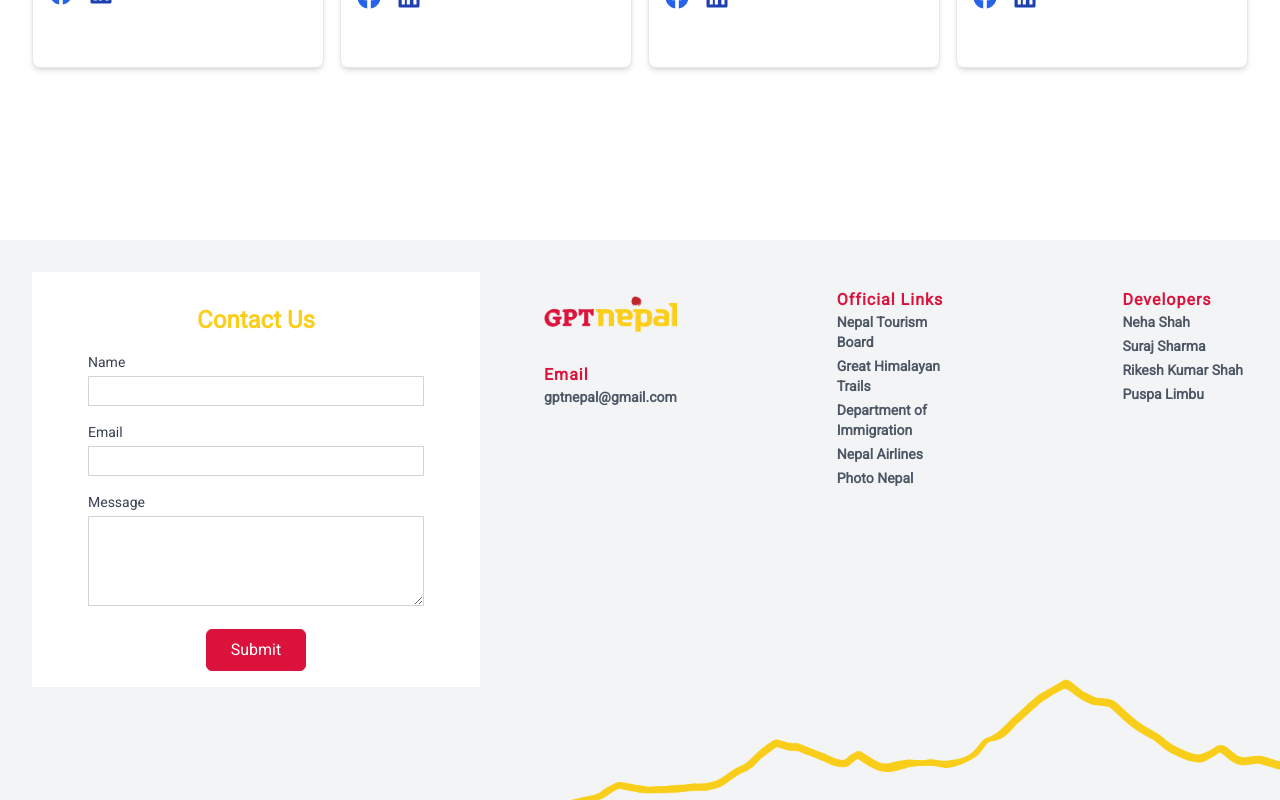
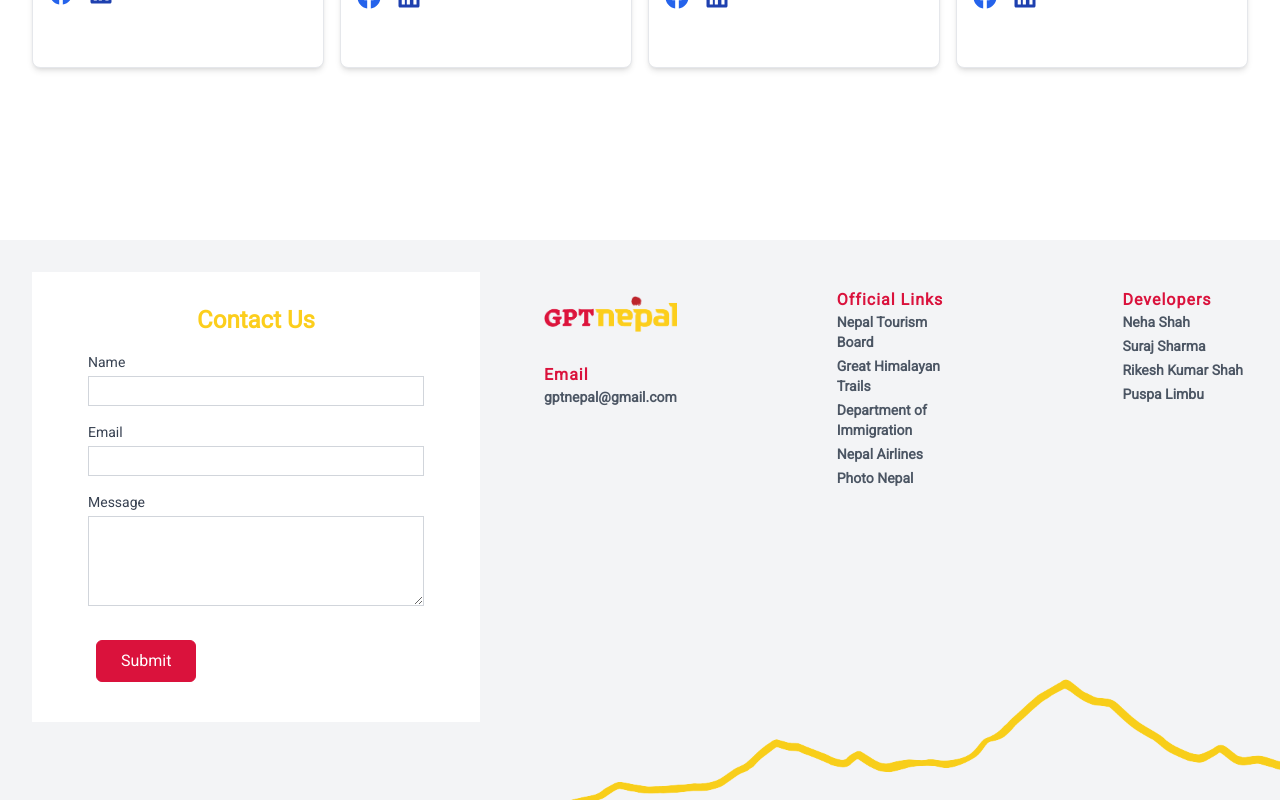
Before and after one commit to nehashah4590/QA_App, a Next.js app: page / in a window 1280 px wide. Shown: the part 4544-5344 px from the top of the page. Built offline with nearby package versions, Linux system fonts and the light colour scheme.

Commit message:
contact form made

```diff
--- a/app/components/Footer.tsx
+++ b/app/components/Footer.tsx
@@ -13,11 +13,12 @@ const Footer: React.FC = () => {
 
   const sendEmail = (e: React.FormEvent<HTMLFormElement>) => {
     e.preventDefault();
+    console.log("clicked")
 
-    emailjs
-      .sendForm('service_aof4b3u', 'template_82hn20i', form.current as any, {
-        publicKey: 'YOUR_PUBLIC_KEY',
-      })
+   emailjs
+        .sendForm('service_wmd5z3d', 'template_dtrnxhj', form.current as any, {
+          publicKey: 'NILQEGhMXNzKVtWNN',
+        })
       .then(
         () => {
           console.log('SUCCESS!');
@@ -27,11 +28,13 @@ const Footer: React.FC = () => {
         },
       );
   }
+
+
   return (
     <div className='bg-gray-100 h-[70vh] w-full relative'>
       <div className='flex '>
         <div className='w-[40vw] '>
-          <form ref={form} onSubmit={sendEmail} className="max-w-md mx-auto bg-white  p-4 px-14 m-2 mt-8  ">
+          <form ref={form} onSubmit={sendEmail} className="max-w-md mx-auto bg-white relative p-4 px-14 m-2 mt-8 h-[450px] ">
             <p className='text-2xl font-bold p-4 text-center text-[#fcce1c]'>Contact Us</p>
             <div className="mb-4">
               <label htmlFor="name" className="block text-gray-700 text-sm mb-1">Name</label>
@@ -64,7 +67,7 @@ const Footer: React.FC = () => {
               />
             </div>
             <div className="text-center ">
-              <button type="submit" value="send" className="z-10 bg-[#da123c] text-white px-6 py-2 rounded-md  hover:bg-white hover:text-[#da123c] border border-[#da123c]">Submit</button>
+              <button type="submit" value="send" className="z-10 absolute bottom-10 left-16 bg-[#da123c] text-white px-6 py-2 rounded-md  hover:bg-white hover:text-[#da123c] border border-[#da123c]">Submit</button>
             </div>
           </form>
         </div>
```
